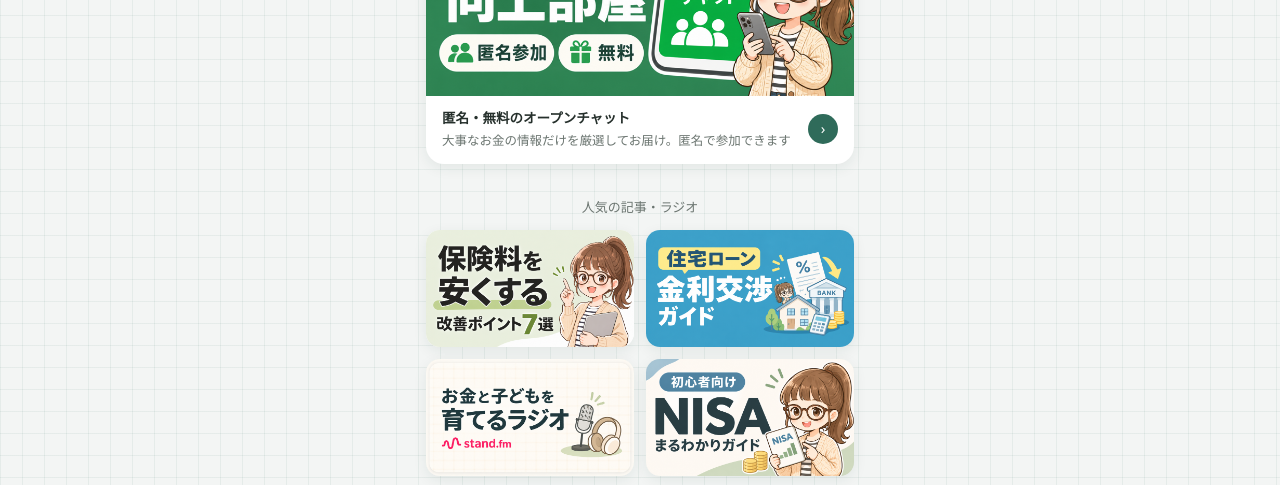
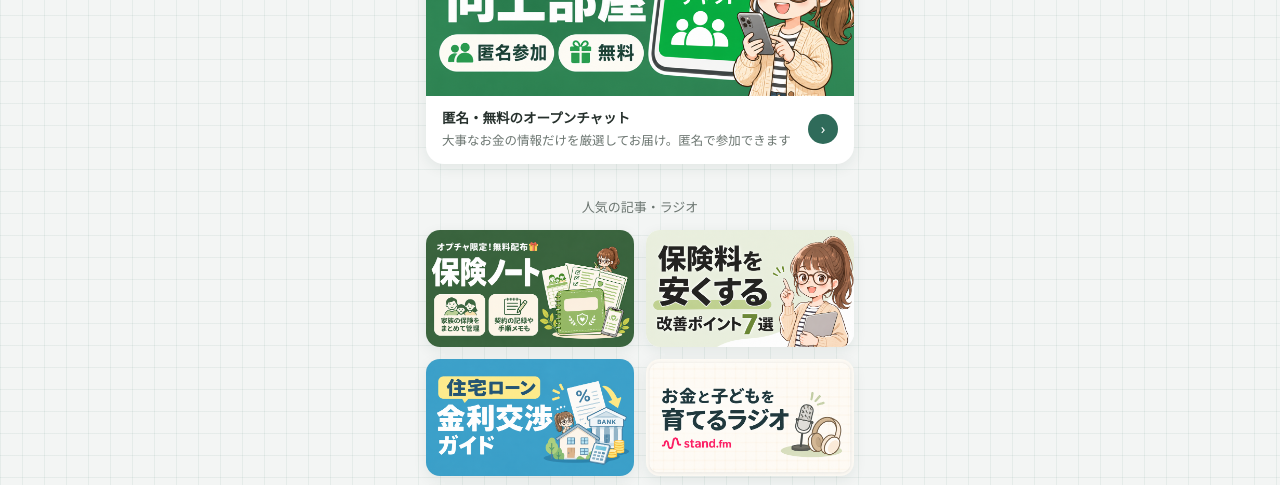
Before and after one commit to owlchan/owlchan.github.io, a plain HTML site: page index.html in a window 1280 px wide. Shown: the part 711-1196 px from the top of the page. Drawn offline with Linux system fonts and the light colour scheme.

Commit message:
人気の記事に保険ノートのカードを追加
Co-Authored-By: Claude Opus 5.5 <noreply@anthropic.com>

```diff
--- a/index.html
+++ b/index.html
@@ -88,6 +88,9 @@ color:var(--ink);font-family:var(--font);font-size:15px;line-height:1.7}
   <div class="sec">人気の記事・ラジオ</div>
 
   <div class="grid">
+    <a class="card" href="https://owlchan-money.com/hoken-note/">
+      <img src="img/hokennote.png" alt="オプチャ限定 無料配布 保険ノート">
+    </a>
     <a class="card" href="https://owlchan-money.com/hoken_down/">
       <img src="img/hoken.png" alt="保険料を安くする改善ポイント7選">
     </a>
```
Also changed, not shown: img/hokennote.png (added).
